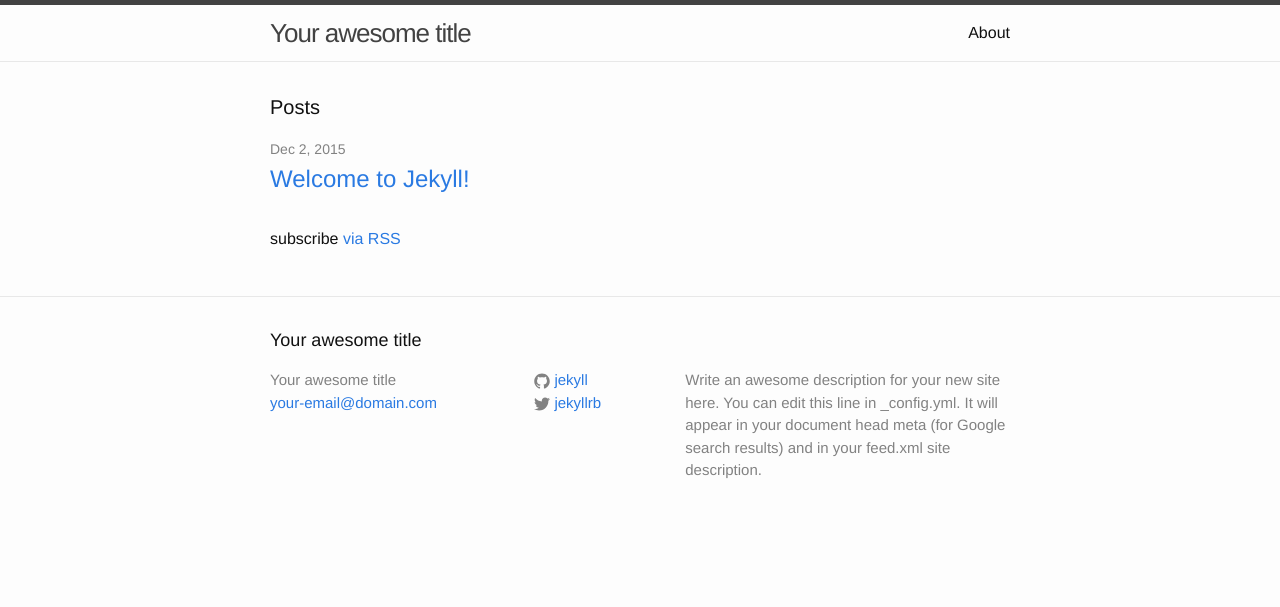
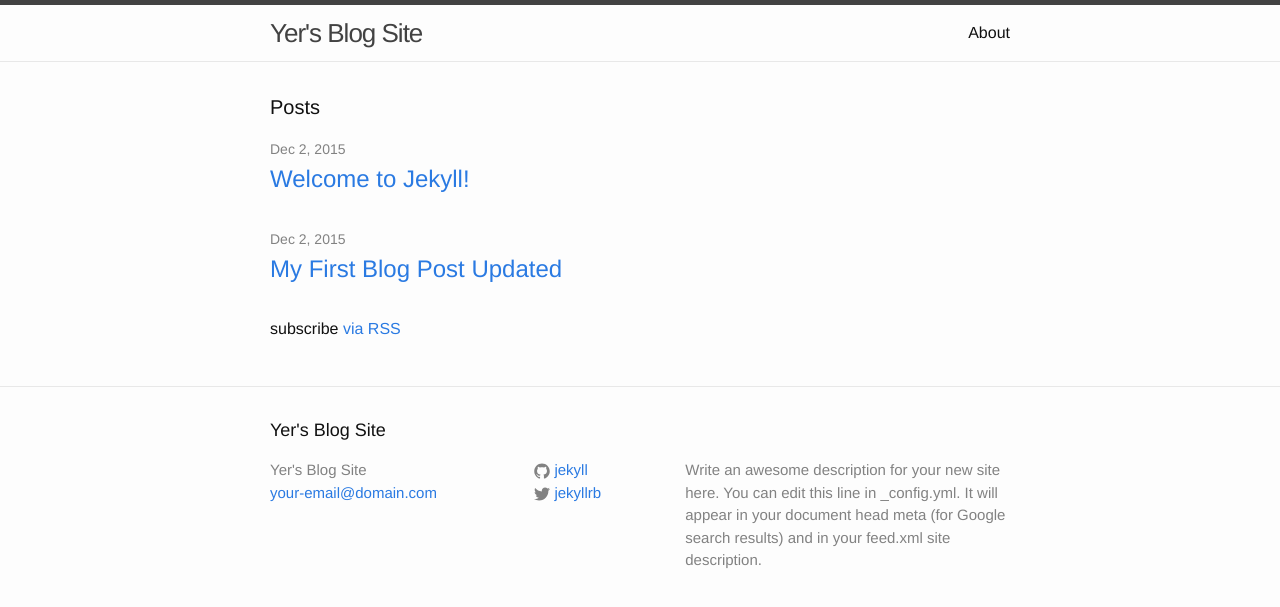
Before and after one commit to yangyer/yangyer.github.io, a Jekyll site: the page built from index.html, in a window 1280 px wide. Shown: the top 607 px of the page. Built offline with Jekyll 4.4.1, drawn with Linux system fonts in a browser that asks for light colours.

Commit message:
second commit

```diff
--- a/_config.yml
+++ b/_config.yml
@@ -1,5 +1,5 @@
 # Site settings
-title: Your awesome title
+title: Yer's Blog Site
 email: your-email@domain.com
 description: > # this means to ignore newlines until "baseurl:"
   Write an awesome description for your new site here. You can edit this
@@ -12,3 +12,4 @@ github_username:  jekyll
 
 # Build settings
 markdown: kramdown
+highlighter: rogue
```
Also changed, not shown: _posts/2015-12-02-my-first-post.md (added, +32 -0 lines), js/main.js (added).
